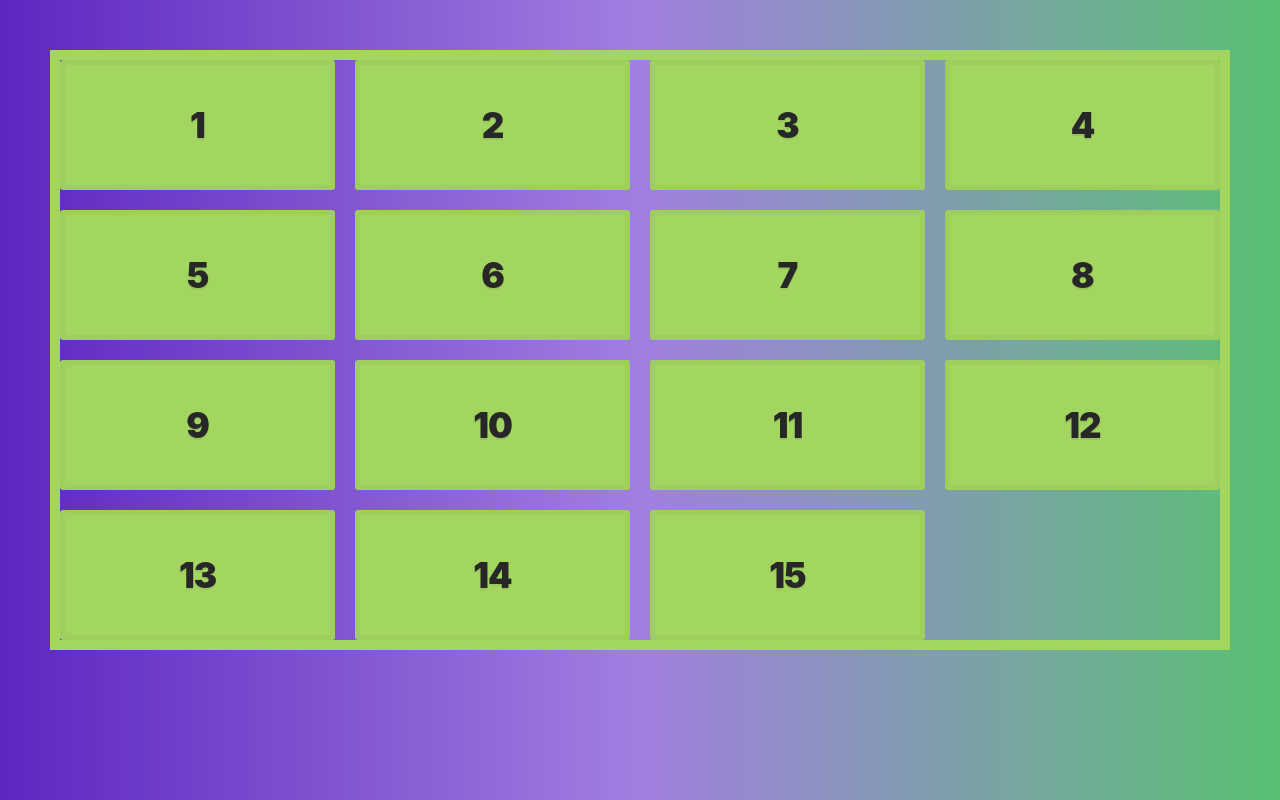
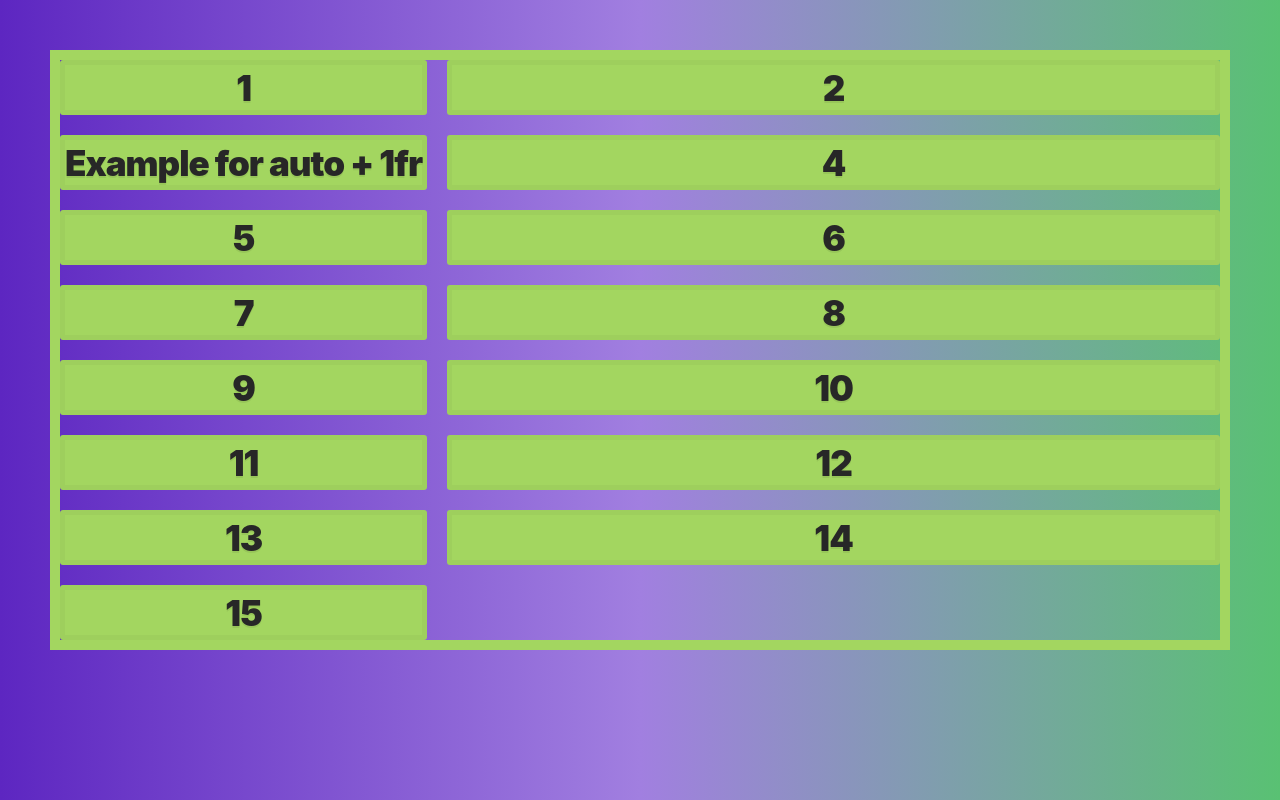
Before and after one commit to alvalle09/CSSGridTuts, a website: page 07_SizingTracks/Index.html in a window 1280 px wide. Drawn offline with Linux system fonts and the light colour scheme.

Commit message:
grid-template columns with auto & 1fr

```diff
--- a/07_SizingTracks/Index.html
+++ b/07_SizingTracks/Index.html
@@ -12,7 +12,7 @@
   <div class="container">
     <div class="item">1</div>
     <div class="item">2</div>
-    <div class="item">3</div>
+    <div class="item">Example for auto + 1fr</div>
     <div class="item">4</div>
     <div class="item">5</div>
     <div class="item">6</div>
@@ -28,17 +28,6 @@
 
   </div>
 
-  <style>
-    .container {
-      display: grid;
-      grid-gap: 20px;
-      /* Using  %'s will add gap can cause scrolling
-      grid-template-columns: 25% 25% 25% 25%;  */
-      grid-template-columns: 1fr 1fr 1fr 1fr;
-      grid-template-rows: 1fr 1fr 1fr 1fr;
-      height: 600px;
-    }
-  </style>
 </body>
 
 </html>
--- a/assets/style.css
+++ b/assets/style.css
@@ -51,9 +51,11 @@ body {
   display : grid;
   grid-gap: 20px;
   border: 10px solid var(--yellow);
-  grid-template-columns: 200px 200px;
+  height: 600px;
 
+  grid-template-columns: auto 1fr;
 }
+
 
 
 h1,
```
